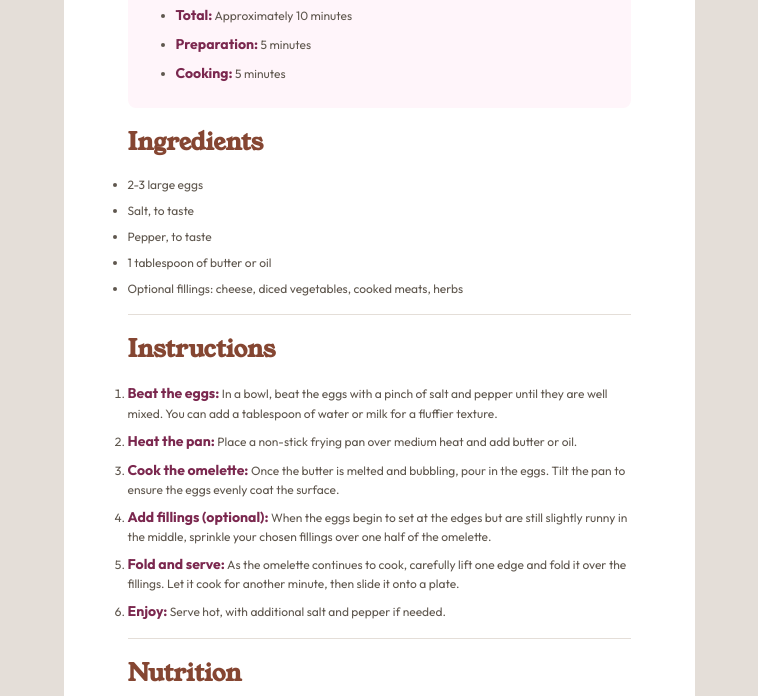
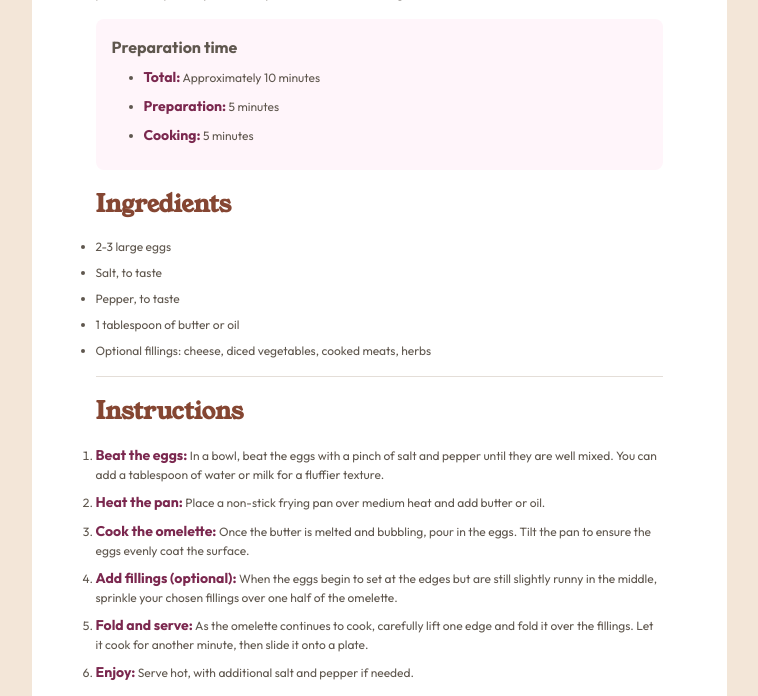
Before and after one commit to zololade/Recipe-page, a plain HTML site: page index.html in a window 1280 px wide. Shown: the part 490-1186 px from the top of the page, without its empty margins (261-1019 px from the left). Drawn offline with Linux system fonts and the light colour scheme.

Commit message:
Refactor: Improve recipe page layout and styles
Adjusts background color, container padding, and layout for a cleaner and more visually appealing recipe page on larger screens.

```diff
--- a/index.html
+++ b/index.html
@@ -48,9 +48,9 @@
               omelette combines beaten eggs cooked to perfection, optionally
               filled with your choice of cheese, vegetables, or meats.
             </p>
-            <aside class="about__preparation preparation">
+            <div class="about__preparation preparation">
               <h2 class="preparation__h3">Preparation time</h2>
-              <aside class="preparation__aside">
+              <div class="preparation__aside">
                 <ul class="preparation__list">
                   <li>
                     <h3>Total:</h3>
@@ -65,8 +65,8 @@
                     5 minutes
                   </li>
                 </ul>
-              </aside>
-            </aside>
+              </div>
+            </div>
           </section>
           <section class="ingredient article__section section">
             <h2 class="ingredient__h2 section__h2">Ingredients</h2>
--- a/style.css
+++ b/style.css
@@ -139,16 +139,16 @@ td:nth-child(even) {
 
 @media (min-width: 768px) {
     body {
-        background-color: hsl(30, 18%, 87%);
+        background-color: hsl(30, 54%, 90%);
         display: grid;
         place-content: center;
-        padding: 2rem 0;
+        padding: 4rem 0;
     }
 
     .container {
         background-color: white;
         padding: 2rem;
-        max-width: calc(375px + (100vw/5));
+        max-width: calc(375px + (100vw/4));
         border-radius: 1rem;
     }
 
```
